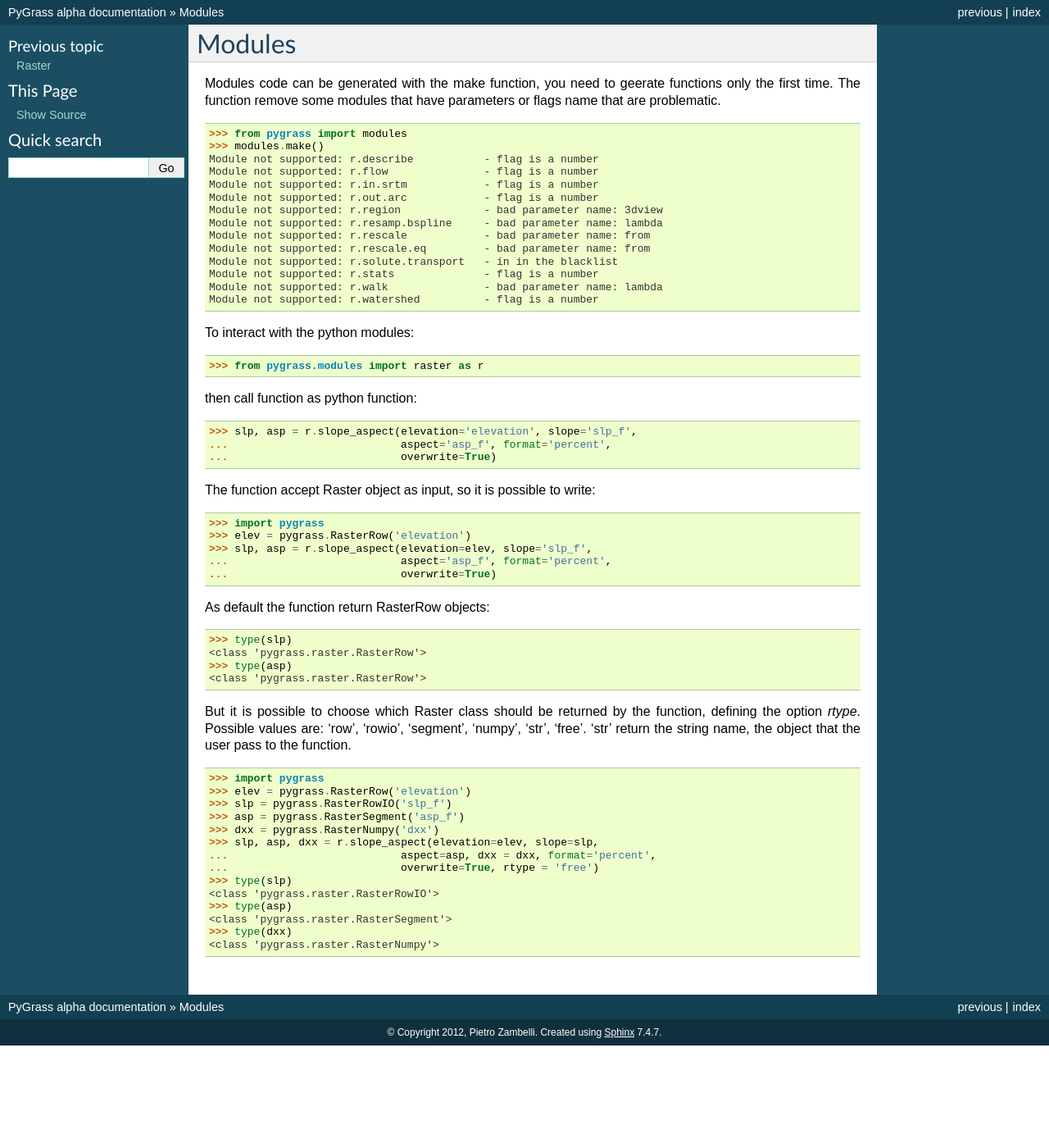
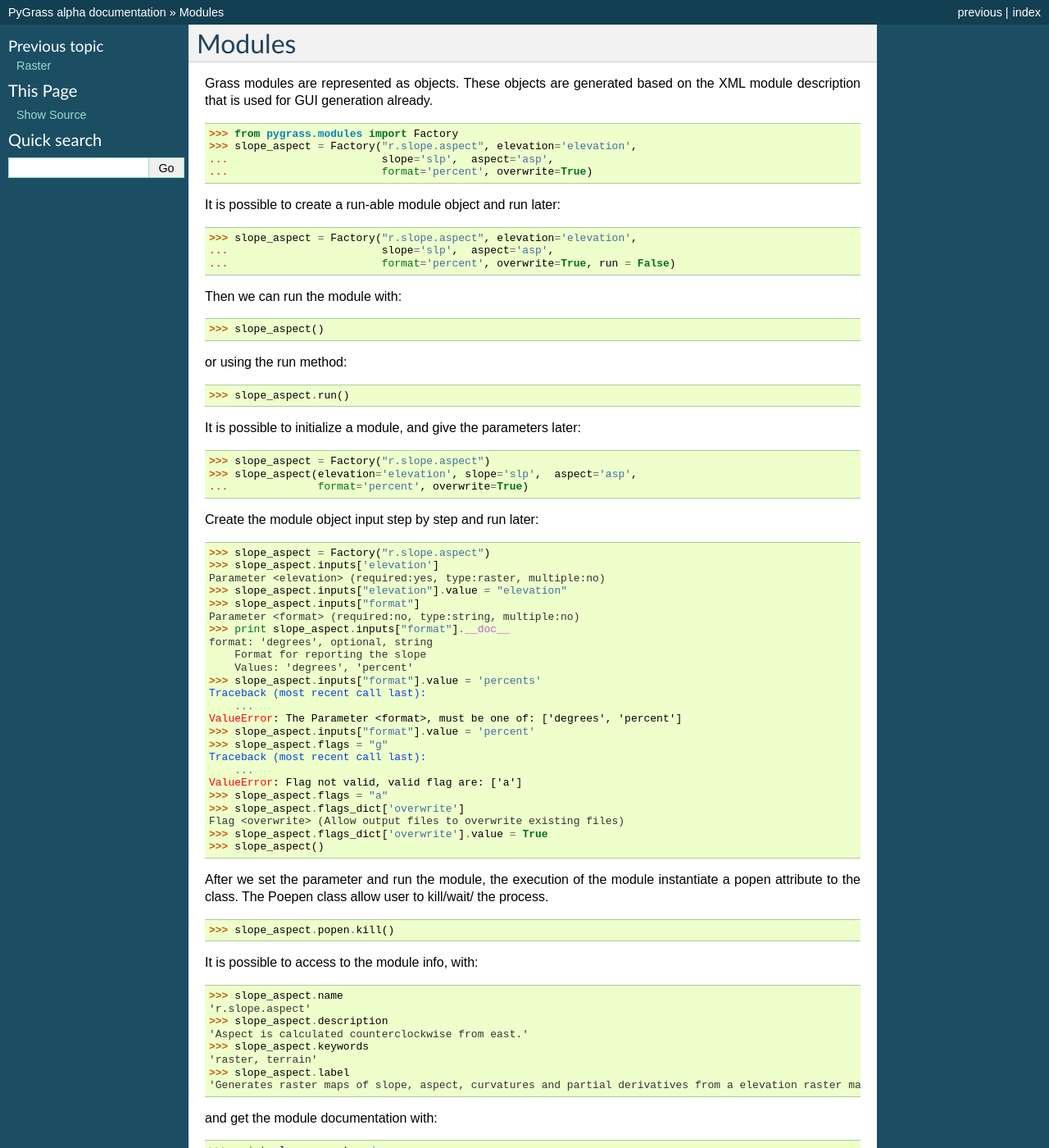
Before and after one commit to cz172638/pygrass, a Sphinx documentation site: the page built from docs/modules.rst, in a window 1280 px wide and 1400 px high. Shown: the whole window at 82% size. Built offline with Sphinx 7.4.7, drawn with Linux system fonts in a browser that asks for light colours; some of the changed text lies outside the part shown.

Commit message:
Add new docs, and change TypeError in ValueError

```diff
--- a/docs/modules.rst
+++ b/docs/modules.rst
@@ -1,69 +1,174 @@
 Modules
 =======
 
-Modules code can be generated with the make function, you need to geerate
-functions only the first time. The function remove some modules that have
-parameters or flags name that are problematic. ::
+Grass modules are represented as objects. These objects are generated based
+on the XML module description that is used for GUI generation already. ::
 
-    >>> from pygrass import modules
-    >>> modules.make()
-    Module not supported: r.describe           - flag is a number
-    Module not supported: r.flow               - flag is a number
-    Module not supported: r.in.srtm            - flag is a number
-    Module not supported: r.out.arc            - flag is a number
-    Module not supported: r.region             - bad parameter name: 3dview
-    Module not supported: r.resamp.bspline     - bad parameter name: lambda
-    Module not supported: r.rescale            - bad parameter name: from
-    Module not supported: r.rescale.eq         - bad parameter name: from
-    Module not supported: r.solute.transport   - in in the blacklist
-    Module not supported: r.stats              - flag is a number
-    Module not supported: r.walk               - bad parameter name: lambda
-    Module not supported: r.watershed          - flag is a number
-
-To interact with the python modules: ::
-
-    >>> from pygrass.modules import raster as r
-
-then call function as python function: ::
-
-    >>> slp, asp = r.slope_aspect(elevation='elevation', slope='slp_f',
-    ...                           aspect='asp_f', format='percent',
-    ...                           overwrite=True)
+    >>> from pygrass.modules import Factory
+    >>> slope_aspect = Factory("r.slope.aspect", elevation='elevation',
+    ...                        slope='slp',  aspect='asp',
+    ...                        format='percent', overwrite=True)
 
 
-The function accept Raster object as input, so it is possible to write: ::
+It is possible to create a run-able module object and run later:
 
-    >>> import pygrass
-    >>> elev = pygrass.RasterRow('elevation')
-    >>> slp, asp = r.slope_aspect(elevation=elev, slope='slp_f',
-    ...                           aspect='asp_f', format='percent',
-    ...                           overwrite=True)
+    >>> slope_aspect = Factory("r.slope.aspect", elevation='elevation',
+    ...                        slope='slp',  aspect='asp',
+    ...                        format='percent', overwrite=True, run = False)
+
+Then we can run the module with: ::
+
+    >>> slope_aspect()
+
+or using the run method: ::
+
+   >>> slope_aspect.run()
 
 
-As default the function return RasterRow objects: ::
+It is possible to initialize a module, and give the parameters later: ::
 
-    >>> type(slp)
-    <class 'pygrass.raster.RasterRow'>
-    >>> type(asp)
-    <class 'pygrass.raster.RasterRow'>
+    >>> slope_aspect = Factory("r.slope.aspect")
+    >>> slope_aspect(elevation='elevation', slope='slp',  aspect='asp',
+    ...              format='percent', overwrite=True)
 
 
-But it is possible to choose which Raster class should be returned by the
-function, defining the option `rtype`. Possible values are: 'row', 'rowio',
-'segment', 'numpy', 'str', 'free'.
-'str' return the string name, the object that the user pass to the function. ::
+Create the module object input step by step and run later: ::
 
-    >>> import pygrass
-    >>> elev = pygrass.RasterRow('elevation')
-    >>> slp = pygrass.RasterRowIO('slp_f')
-    >>> asp = pygrass.RasterSegment('asp_f')
-    >>> dxx = pygrass.RasterNumpy('dxx')
-    >>> slp, asp, dxx = r.slope_aspect(elevation=elev, slope=slp,
-    ...                           aspect=asp, dxx = dxx, format='percent',
-    ...                           overwrite=True, rtype = 'free')
-    >>> type(slp)
-    <class 'pygrass.raster.RasterRowIO'>
-    >>> type(asp)
-    <class 'pygrass.raster.RasterSegment'>
-    >>> type(dxx)
-    <class 'pygrass.raster.RasterNumpy'>
+    >>> slope_aspect = Factory("r.slope.aspect")
+    >>> slope_aspect.inputs['elevation']
+    Parameter <elevation> (required:yes, type:raster, multiple:no)
+    >>> slope_aspect.inputs["elevation"].value = "elevation"
+    >>> slope_aspect.inputs["format"]
+    Parameter <format> (required:no, type:string, multiple:no)
+    >>> print slope_aspect.inputs["format"].__doc__
+    format: 'degrees', optional, string
+        Format for reporting the slope
+        Values: 'degrees', 'percent'
+    >>> slope_aspect.inputs["format"].value = 'percents'
+    Traceback (most recent call last):
+        ...
+    ValueError: The Parameter <format>, must be one of: ['degrees', 'percent']
+    >>> slope_aspect.inputs["format"].value = 'percent'
+    >>> slope_aspect.flags = "g"
+    Traceback (most recent call last):
+        ...
+    ValueError: Flag not valid, valid flag are: ['a']
+    >>> slope_aspect.flags = "a"
+    >>> slope_aspect.flags_dict['overwrite']
+    Flag <overwrite> (Allow output files to overwrite existing files)
+    >>> slope_aspect.flags_dict['overwrite'].value = True
+    >>> slope_aspect()
+
+
+After we set the parameter and run the module, the execution of the module
+instantiate a popen attribute to the class. The Poepen class allow user
+to kill/wait/ the process.
+
+    >>> slope_aspect.popen.kill()
+
+
+It is possible to access to the module info, with:
+
+    >>> slope_aspect.name
+    'r.slope.aspect'
+    >>> slope_aspect.description
+    'Aspect is calculated counterclockwise from east.'
+    >>> slope_aspect.keywords
+    'raster, terrain'
+    >>> slope_aspect.label
+    'Generates raster maps of slope, aspect, curvatures and partial derivatives from a elevation raster map.'
+
+and get the module documentation with: ::
+
+    >>> print slope_aspect.__doc__
+    r.slope.aspect(elevation=elevation, slope=None, aspect=None
+                   format=percent, prec=None, pcurv=None
+                   tcurv=None, dx=None, dy=None
+                   dxx=None, dyy=None, dxy=None
+                   zfactor=None, min_slp_allowed=None)
+    <BLANKLINE>
+    Parameters
+    ----------
+    <BLANKLINE>
+    <BLANKLINE>
+    elevation: required, string
+        Name of input elevation raster map
+    slope: optional, string
+        Name for output slope raster map
+    aspect: optional, string
+        Name for output aspect raster map
+    format: 'degrees', optional, string
+        Format for reporting the slope
+        Values: 'degrees', 'percent'
+    prec: 'float', optional, string
+        Type of output aspect and slope maps
+        Values: 'default', 'double', 'float', 'int'
+    pcurv: optional, string
+        Name for output profile curvature raster map
+    tcurv: optional, string
+        Name for output tangential curvature raster map
+    dx: optional, string
+        Name for output first order partial derivative dx (E-W slope) raster map
+    dy: optional, string
+        Name for output first order partial derivative dy (N-S slope) raster map
+    dxx: optional, string
+        Name for output second order partial derivative dxx raster map
+    dyy: optional, string
+        Name for output second order partial derivative dyy raster map
+    dxy: optional, string
+        Name for output second order partial derivative dxy raster map
+    zfactor: 1.0, optional, float
+        Multiplicative factor to convert elevation units to meters
+    min_slp_allowed: optional, float
+        Minimum slope val. (in percent) for which aspect is computed
+    <BLANKLINE>
+    Flags
+    ------
+    <BLANKLINE>
+    a: None
+        Do not align the current region to the elevation layer
+    overwrite: None
+        Allow output files to overwrite existing files
+    verbose: None
+        Verbose module output
+    quiet: None
+        Quiet module output
+
+
+
+For each inputs and outputs parameters it is possible to get info, to see all
+the module inputs, just type: ::
+
+    >>> slope_aspect.inputs #doctest: +NORMALIZE_WHITESPACE
+    TypeDict([
+    ('elevation', Parameter <elevation> (required:yes, type:string, multiple:no)),
+    ('format', Parameter <format> (required:no, type:string, multiple:no)),
+    ('prec', Parameter <prec> (required:no, type:string, multiple:no)),
+    ('zfactor', Parameter <zfactor> (required:no, type:float, multiple:no)),
+    ('min_slp_allowed', Parameter <min_slp_allowed> (required:no, type:float, multiple:no))
+    ])
+
+To get info for each parameter: ::
+
+    >>> slope_aspect.inputs["elevation"].description
+    'Name of input elevation raster map'
+    >>> slope_aspect.inputs["elevation"].type
+    'raster'
+    >>> slope_aspect.inputs["elevation"].typedesc
+    'string'
+    >>> slope_aspect.inputs["elevation"].multiple
+    False
+    >>> slope_aspect.inputs["elevation"].required
+    True
+
+Or get a small documentation for each parameter with:
+
+    >>> print slope_aspect.inputs["elevation"].__doc__
+    elevation: required, string
+        Name of input elevation raster map
+
+
+User or developer can check which parameter are set, with: ::
+
+    if slope_aspect.outputs['aspect'].value == None:
+        print "Aspect is not computed"
```
Also changed, not shown: 1 other file.
